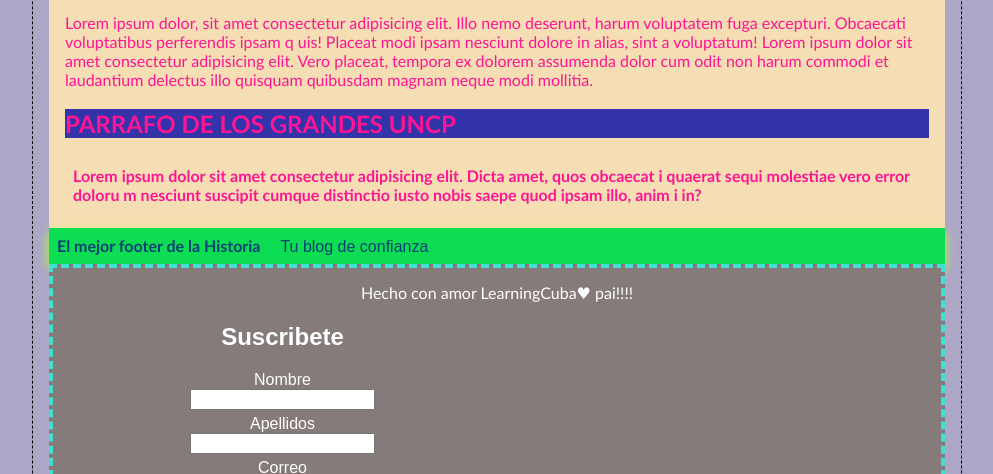
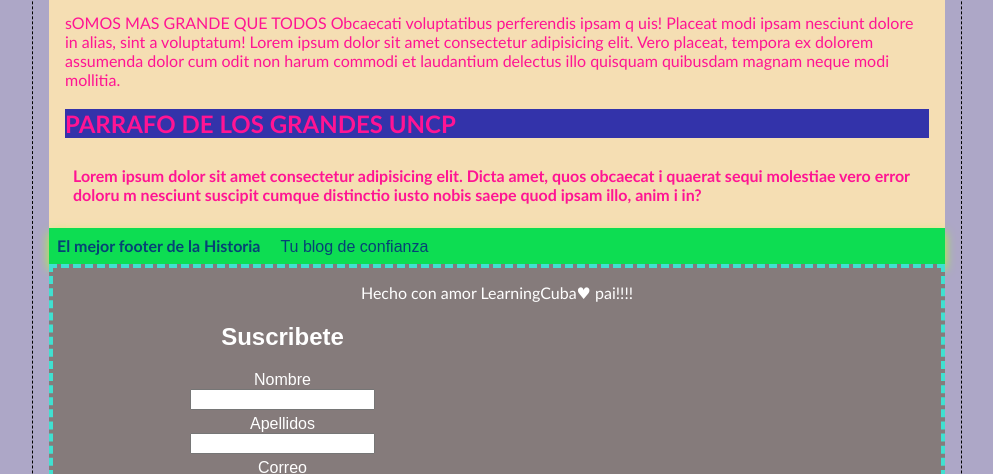
Before and after one commit to pbp15/hyperblog, a plain HTML site: page articulo.html in a window 1280 px wide. Shown: the part 323-797 px from the top of the page, without its empty margins (143-1136 px from the left). Drawn offline with nearby package versions, Linux system fonts and the light colour scheme.

Commit message:
TRADUCI UNA PARTE DEL TEXTO DEL CONTENIDO

```diff
--- a/articulo.html
+++ b/articulo.html
@@ -41,7 +41,7 @@
 
       </div>
       <p>
-        Lorem ipsum dolor, sit amet consectetur adipisicing elit. Illo nemo deserunt, harum voluptatem fuga excepturi.
+      sOMOS MAS GRANDE QUE TODOS
         Obcaecati voluptatibus perferendis ipsam q
         uis! Placeat modi ipsam nesciunt dolore in alias, sint a voluptatum!
         Lorem ipsum dolor sit amet consectetur adipisicing elit. Vero placeat, tempora ex dolorem assumenda dolor cum
```
